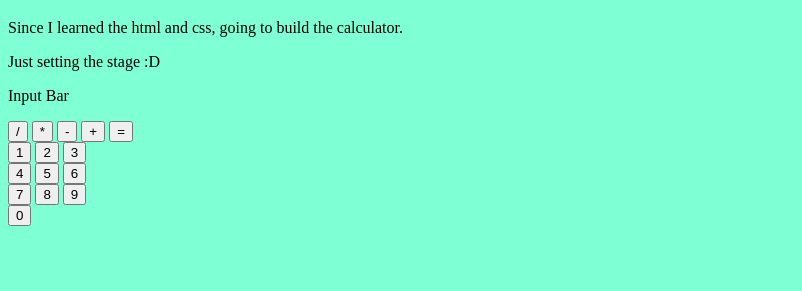
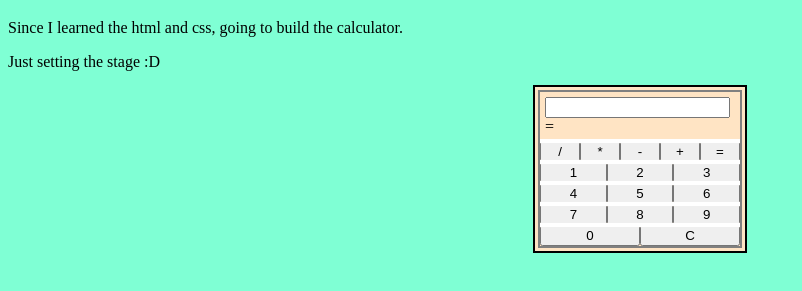
Before and after one commit to mantaCrew/My-Progress, a plain HTML site: page changes/newProject/np.html in a window 1280 px wide. Shown: the part 61-352 px from the top of the page, without its empty margins (0-802 px from the left). Drawn offline with Linux system fonts and the light colour scheme.

Commit message:
Simple building
Starting to look like a calculator! Go me :D

```diff
--- a/changes/newProject/np.html
+++ b/changes/newProject/np.html
@@ -13,34 +13,35 @@
     <p>Just setting the stage :D</p>
     <div class="calcBody">
         <div class="calcLayers">
-            <div class="disLayer">
-                <p>Input Bar</p>
+            <div class="disLayer layer">
+                <input type="string" class="input" value="">=<output name="x" for="a b"></output>
             </div>
-            <div class="operatorBut">
+            <div class="operatorBut layer box">
                 <button class="butDivide">/</button>
                 <button class="butMultiply">*</button>
                 <button class="butSubtract">-</button>
                 <button class="butAdd">+</button>
                 <button class="butResult">=</button>
             </div>
-            <div class="numberBut">
-                <div class="rowOne">
+            <div class="numberBut layer">
+                <div class="rowOne box">
                     <button class="butOne">1</button>
                     <button class="butTwo">2</button>
                     <button class="butThree">3</button>
                 </div>
-                <div class="rowTwo">
+                <div class="rowTwo box">
                     <button class="butFour">4</button>
                     <button class="butFive">5</button>
                     <button class="butSix">6</button>
                 </div>
-                <div class="rowThree">
+                <div class="rowThree box">
                     <button class="butSeven">7</button>
                     <button class="butEight">8</button>
                     <button class="butNine">9</button>
                 </div>
-                <div class="rowFour">
+                <div class="rowFour box">
                     <button class="butZero">0</button>
+                    <button class="butClear">C</button>
                 </div>
             </div>
         </div>
--- a/changes/newProject/style.css
+++ b/changes/newProject/style.css
@@ -1,3 +1,47 @@
 body {
     background-color: aquamarine;
 }
+
+div {
+    outline:2px solid white;
+}
+
+.calcBody {
+    background-color: bisque;
+    margin: auto;
+    outline: 2px solid black;
+    padding: 5px;
+    display: flex;
+    min-width: 100px;
+    min-height: 100px;
+    max-width: 200px;
+    max-height: 300px;
+
+}
+
+.disLayer {
+    padding: 5px;
+}
+
+
+.calcLayers {
+    outline: 2px solid grey;
+    flex: 1;
+
+}
+
+.layer .numberBut {
+    outline: 2px solid blue;
+    margin: 2px;
+    display: flex;
+
+}
+
+.box {
+    display: flex;
+    align-items: center;
+}
+
+button {
+    flex: 1;
+}
```
